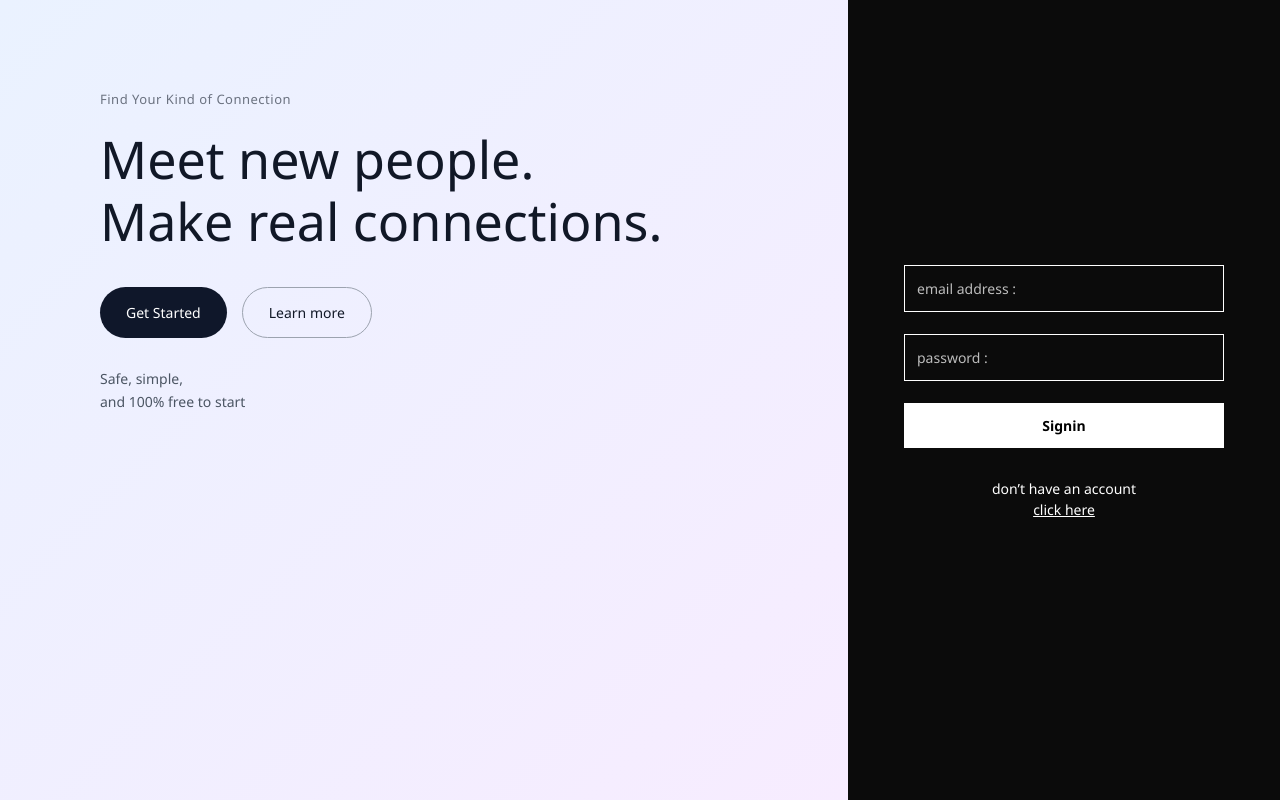
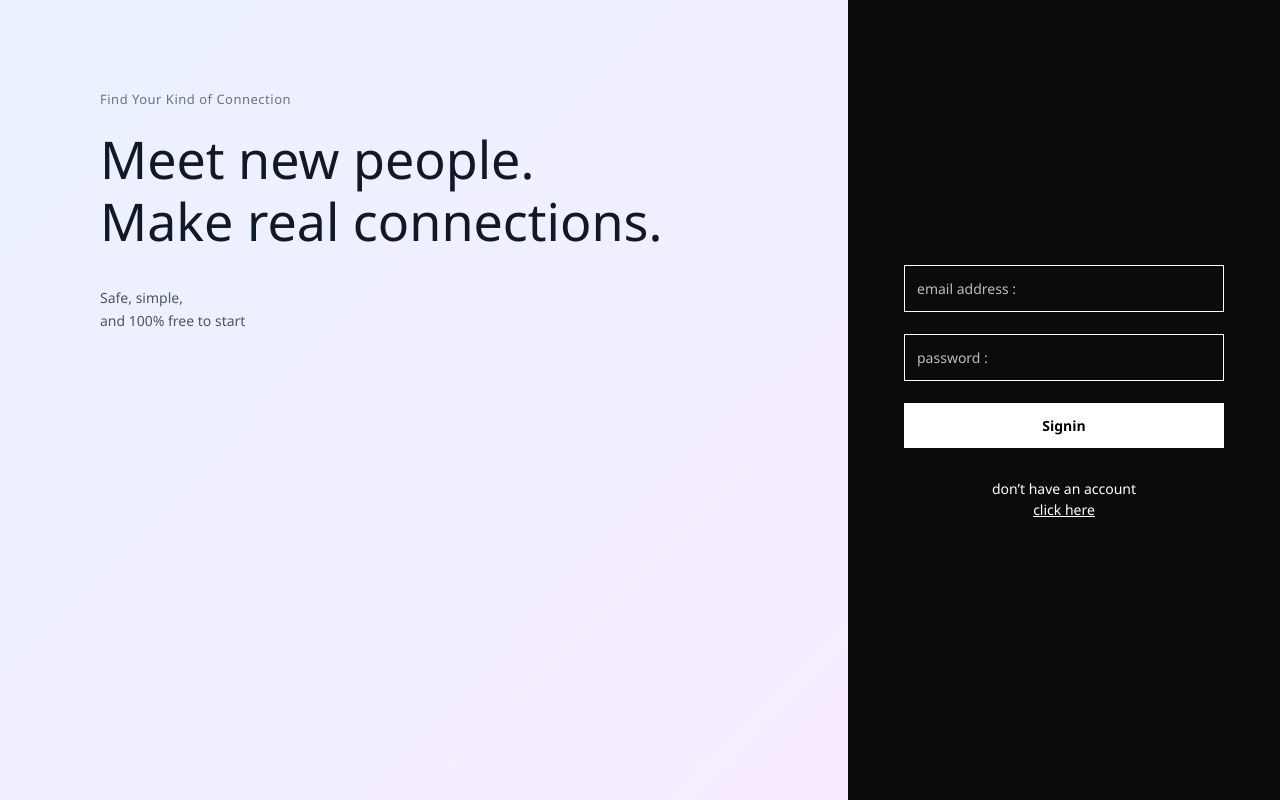
Before and after one commit to CdacProjectDMCAUG25DatingApp/frontend, a React (Vite) app: page / in a window 1280 px wide. Built offline with nearby package versions, Linux system fonts and the light colour scheme.

Commit message:
After evaluation

```diff
--- a/src/pages/Login.jsx
+++ b/src/pages/Login.jsx
@@ -77,10 +77,6 @@ function Login() {
           Make real connections.
         </h1>
 
-        <div className="hero-buttons">
-          <button className="primary-btn">Get Started</button>
-          <button className="secondary-btn">Learn more</button>
-        </div>
 
         <p className="trust-text">
           Safe, simple,<br />
```
